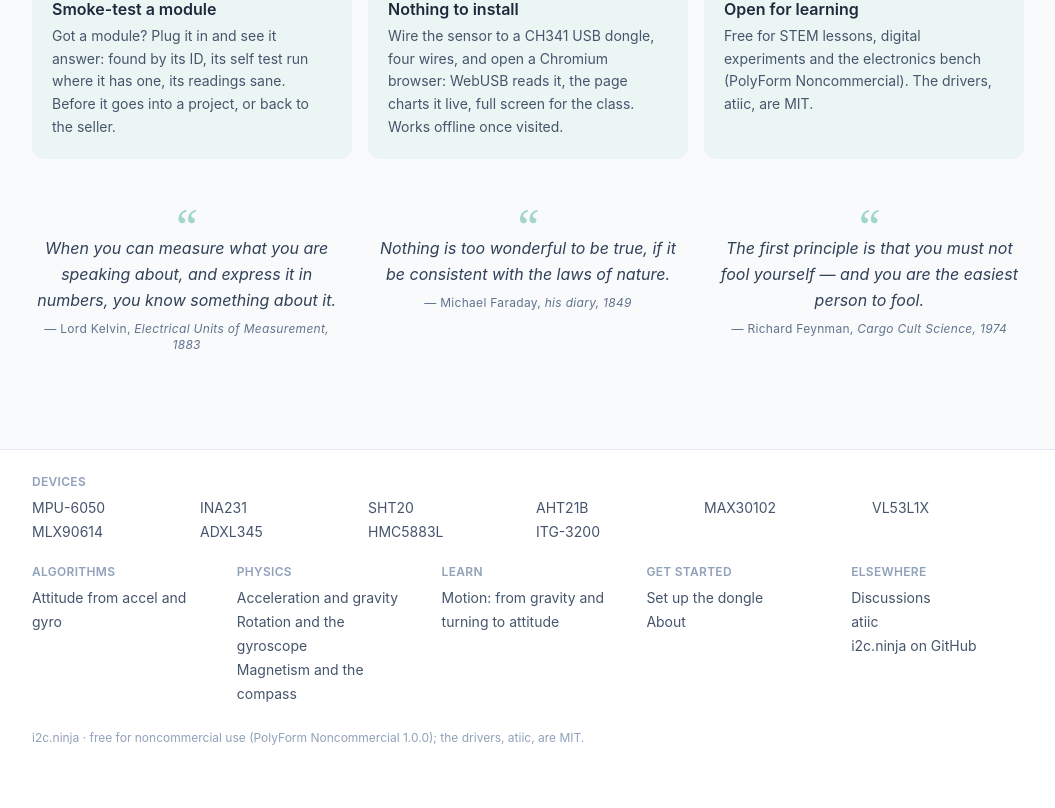
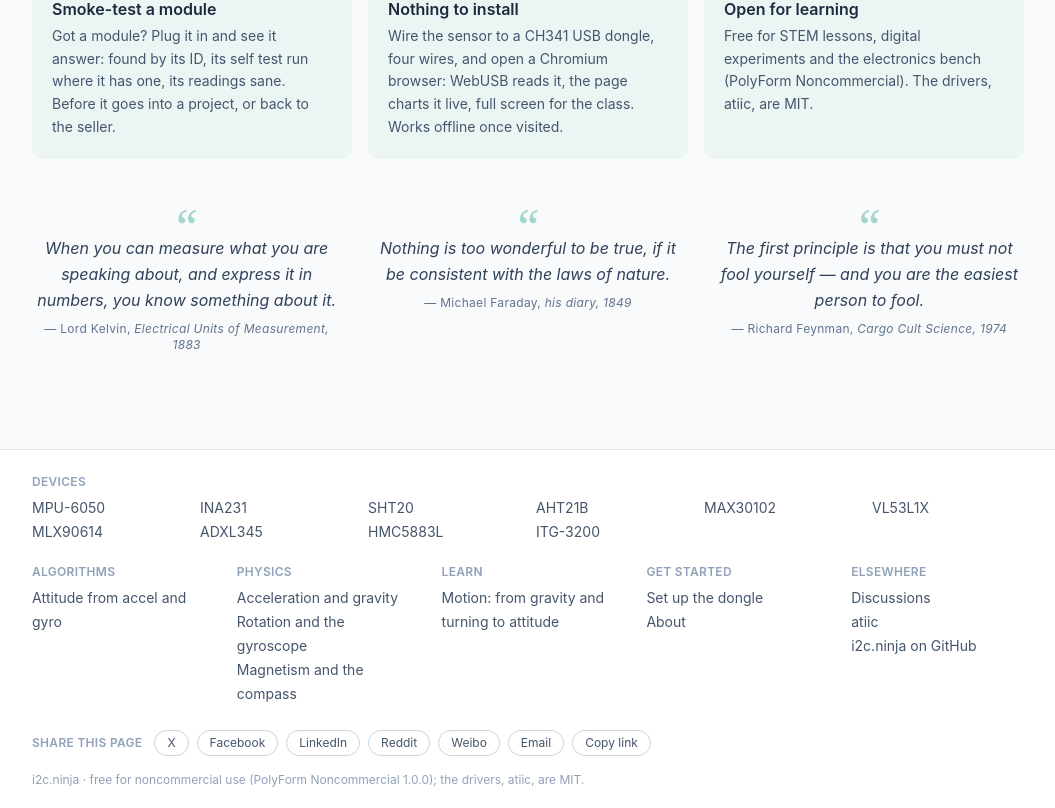
Before and after one commit to aguegu/i2c.ninja, a Vue app: page / in a window 1280 px wide. Shown: the part 998-1806 px from the top of the page, without its empty margins (112-1167 px from the left). Before the commit the page ends 1764 px from the top, so only its background shows below. Built offline with nearby package versions, Linux system fonts and the light colour scheme.

Commit message:
Footer: share this page (the device's share sheet where there is one, X, Facebook, LinkedIn, Reddit, Weibo, email, copy link; plain links, nothing loaded from the networks)
Co-Authored-By: Claude Opus 5.5 <noreply@anthropic.com>

```diff
--- /dev/null
+++ b/src/components/ShareRow.vue
@@ -0,0 +1,55 @@
+<script setup>
+// Share this page: the device's own share sheet where the browser has one
+// (WeChat, WhatsApp, Telegram... through it), plain share links to a few
+// networks (nothing loaded from them, no trackers), email, and copy the
+// link. The page's address without its #tab, and its title.
+import { ref, computed } from 'vue';
+import { useRoute } from 'vue-router';
+import { ORIGIN, pageFor, fullTitle } from '../lib/pages.js';
+
+const route = useRoute();
+const url = computed(() => `${ORIGIN}${route.path === '/' ? '/' : route.path}`);
+// an alias (/mpu6500) titled as its page, as the router does
+const title = computed(() => fullTitle(pageFor(route.matched[0]?.aliasOf?.path ?? route.path)));
+const canShare = typeof navigator !== 'undefined' && 'share' in navigator;
+const copied = ref(false);
+
+const e = encodeURIComponent;
+const NETWORKS = [
+  { name: 'X', href: (u, t) => `https://x.com/intent/post?url=${e(u)}&text=${e(t)}` },
+  { name: 'Facebook', href: (u) => `https://www.facebook.com/sharer/sharer.php?u=${e(u)}` },
+  { name: 'LinkedIn', href: (u) => `https://www.linkedin.com/sharing/share-offsite/?url=${e(u)}` },
+  { name: 'Reddit', href: (u, t) => `https://www.reddit.com/submit?url=${e(u)}&title=${e(t)}` },
+  { name: 'Weibo', href: (u, t) => `https://service.weibo.com/share/share.php?url=${e(u)}&title=${e(t)}` },
+  { name: 'Email', href: (u, t) => `mailto:?subject=${e(t)}&body=${e(u)}` },
+];
+
+async function share() {
+  try {
+    await navigator.share({ title: title.value, url: url.value });
+  } catch {
+    // dismissed, or not allowed here
+  }
+}
+
+async function copy() {
+  try {
+    await navigator.clipboard.writeText(url.value);
+    copied.value = true;
+    setTimeout(() => { copied.value = false; }, 2000);
+  } catch {
+    // no clipboard: nothing to do
+  }
+}
+
+const pill = 'rounded-full border border-slate-300 px-3 py-1 text-xs text-slate-600 hover:border-emerald-600 hover:text-emerald-700 dark:border-slate-600 dark:text-slate-300 dark:hover:text-emerald-400';
+</script>
+
+<template>
+  <div class="flex flex-wrap items-center gap-2">
+    <span class="mr-1 text-xs font-semibold tracking-wide text-slate-400 uppercase">Share this page</span>
+    <button v-if="canShare" type="button" :class="pill" @click="share">Share…</button>
+    <a v-for="n in NETWORKS" :key="n.name" :href="n.href(url, title)" target="_blank" rel="noopener noreferrer" :class="pill">{{ n.name }}</a>
+    <button type="button" :class="pill" @click="copy">{{ copied ? 'Copied' : 'Copy link' }}</button>
+  </div>
+</template>
--- a/src/components/SiteFooter.vue
+++ b/src/components/SiteFooter.vue
@@ -1,10 +1,12 @@
 <script setup>
-// The footer: the site map (every page, from lib/nav.js) and the license.
+// The footer: the site map (every page, from lib/nav.js), share this page,
+// and the license.
 // Kept short as the devices grow: they fill rows across the full width
 // first; Learn (its index; the steps are linked from there), Get started
 // and Elsewhere share the row under them.
 import { DEVICE_LINKS, PHYSICS_LINKS, ALGORITHM_LINKS, START_LINKS, ELSEWHERE_LINKS } from '../lib/nav.js';
 import { COURSE_LINKS } from '../lib/courses.js';
+import ShareRow from './ShareRow.vue';
 
 const link = 'text-slate-600 hover:text-emerald-600 dark:text-slate-300';
 const head = 'mb-1.5 text-xs font-semibold tracking-wide text-slate-400 uppercase';
@@ -53,6 +55,7 @@ const start = START_LINKS.filter((l) => l.to !== '/'); // the logo is home
         </div>
       </div>
     </nav>
+    <div class="mx-auto max-w-5xl px-4 pb-4"><ShareRow /></div>
     <p class="mx-auto max-w-5xl px-4 pb-5 text-xs text-slate-400">
       i2c.ninja · free for noncommercial use (PolyForm Noncommercial 1.0.0); the drivers, atiic, are MIT.
     </p>
```
